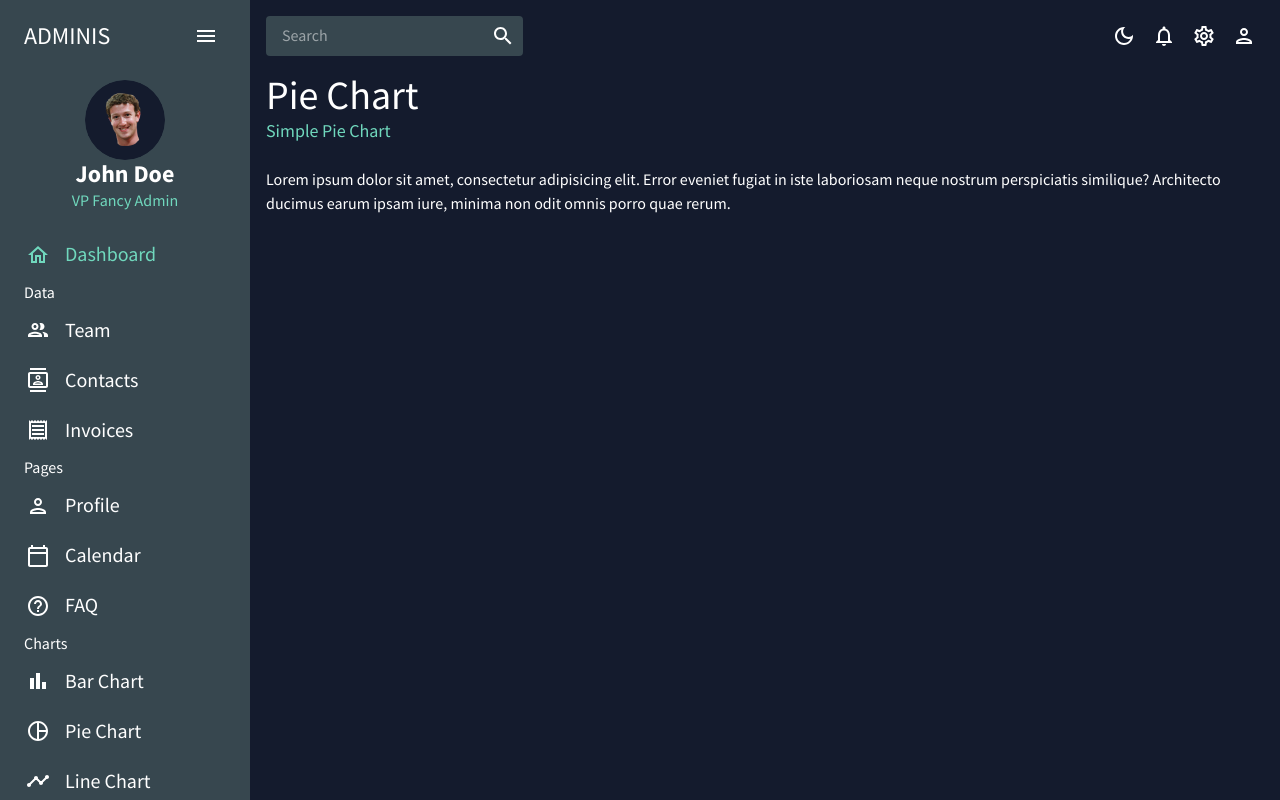
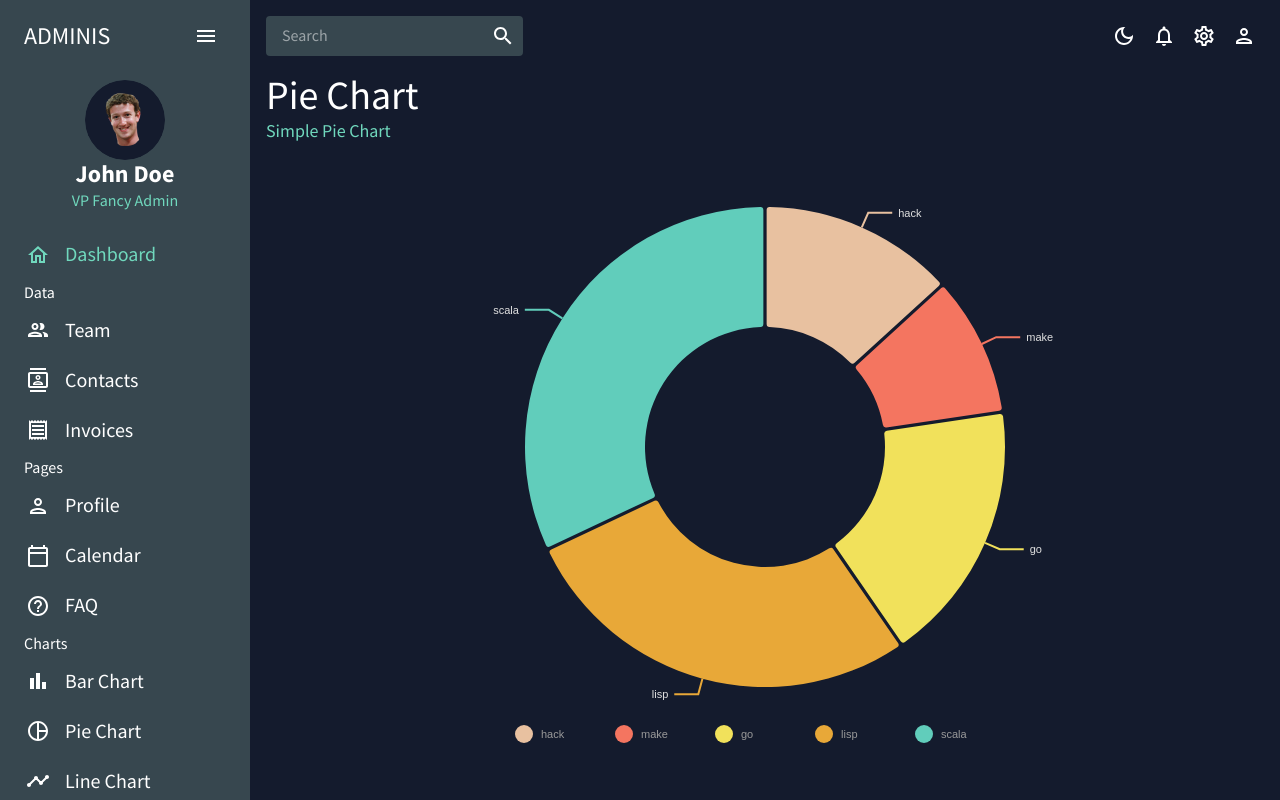
Before and after one commit to jestrickler/vite-admin, a React (Vite) app: page /pie in a window 1280 px wide. Built offline with nearby package versions, Linux system fonts and the light colour scheme.

Commit message:
Added PieChart

```diff
--- /dev/null
+++ b/src/components/PieChart.jsx
@@ -0,0 +1,108 @@
+import { ResponsivePie } from '@nivo/pie'
+import { useTheme } from '@mui/material'
+
+// eslint-disable-next-line react/prop-types
+const PieChart = ({ data }) => {
+  const theme = useTheme()
+
+  return (
+    <ResponsivePie
+      data={data}
+      theme={{
+        axis: {
+          domain: {
+            line: {
+              stroke: theme.palette.background.contrast
+            }
+          },
+          legend: {
+            text: {
+              fill: theme.palette.background.contrast
+            }
+          },
+          ticks: {
+            line: {
+              stroke: theme.palette.background.contrast,
+              strokeWidth: 1
+            },
+            text: {
+              fill: theme.palette.background.contrast
+            }
+          }
+        },
+        legends: {
+          text: {
+            fill: theme.palette.background.contrast
+          }
+        }
+      }}
+      margin={{ top: 40, right: 80, bottom: 80, left: 80 }}
+      innerRadius={0.5}
+      padAngle={0.7}
+      cornerRadius={3}
+      activeOuterRadiusOffset={8}
+      borderColor={{
+        from: 'color',
+        modifiers: [['darker', 0.2]]
+      }}
+      arcLinkLabelsSkipAngle={10}
+      arcLinkLabelsTextColor={theme.palette.background.contrast}
+      arcLinkLabelsThickness={2}
+      arcLinkLabelsColor={{ from: 'color' }}
+      enableArcLabels={false}
+      arcLabelsRadiusOffset={0.4}
+      arcLabelsSkipAngle={7}
+      arcLabelsTextColor={{
+        from: 'color',
+        modifiers: [['darker', 2]]
+      }}
+      defs={[
+        {
+          id: 'dots',
+          type: 'patternDots',
+          background: 'inherit',
+          color: 'rgba(255, 255, 255, 0.3)',
+          size: 4,
+          padding: 1,
+          stagger: true
+        },
+        {
+          id: 'lines',
+          type: 'patternLines',
+          background: 'inherit',
+          color: 'rgba(255, 255, 255, 0.3)',
+          rotation: -45,
+          lineWidth: 6,
+          spacing: 10
+        }
+      ]}
+      legends={[
+        {
+          anchor: 'bottom',
+          direction: 'row',
+          justify: false,
+          translateX: 0,
+          translateY: 56,
+          itemsSpacing: 0,
+          itemWidth: 100,
+          itemHeight: 18,
+          itemTextColor: '#999',
+          itemDirection: 'left-to-right',
+          itemOpacity: 1,
+          symbolSize: 18,
+          symbolShape: 'circle',
+          effects: [
+            {
+              on: 'hover',
+              style: {
+                itemTextColor: '#000'
+              }
+            }
+          ]
+        }
+      ]}
+    />
+  )
+}
+
+export { PieChart }
--- a/src/pages/Pie.jsx
+++ b/src/pages/Pie.jsx
@@ -1,12 +1,14 @@
 import { Suspense } from 'react'
 import { Helmet } from 'react-helmet'
 import { Header } from './Header.jsx'
-import { Box, Skeleton, Typography } from '@mui/material'
+import { Box, Skeleton } from '@mui/material'
 import { Await, defer, useLoaderData } from 'react-router-dom'
+import { PieChart } from '../components/PieChart.jsx'
+import { mockPieData } from '../data/mockData.js'
 
 const getData = async () => {
   await new Promise((r) => setTimeout(r, 1000))
-  return 'Lorem ipsum dolor sit amet, consectetur adipisicing elit. Error eveniet fugiat in iste laboriosam neque nostrum perspiciatis similique? Architecto ducimus earum ipsam iure, minima non odit omnis porro quae rerum.'
+  return mockPieData
 }
 
 // eslint-disable-next-line react-refresh/only-export-components
@@ -23,10 +25,24 @@ export const Component = () => {
       <Header title='Pie Chart' subtitle='Simple Pie Chart' />
       <Box mt={3}>
         <Suspense
-          fallback={<Skeleton variant='rectangular' width='100%' height={50} />}
+          fallback={
+            <Box
+              width='100%'
+              height='75vh'
+              display='flex'
+              alignItems='center'
+              justifyContent='center'
+            >
+              <Skeleton variant='circular' width={600} height={600} />
+            </Box>
+          }
         >
           <Await resolve={deferred.data}>
-            {(data) => <Typography>{data}</Typography>}
+            {(data) => (
+              <Box height='75vh'>
+                <PieChart data={data} />
+              </Box>
+            )}
           </Await>
         </Suspense>
       </Box>
@@ -34,4 +50,4 @@ export const Component = () => {
   )
 }
 
-Component.displayName = 'Dashboard'
+Component.displayName = 'Bar'
```
